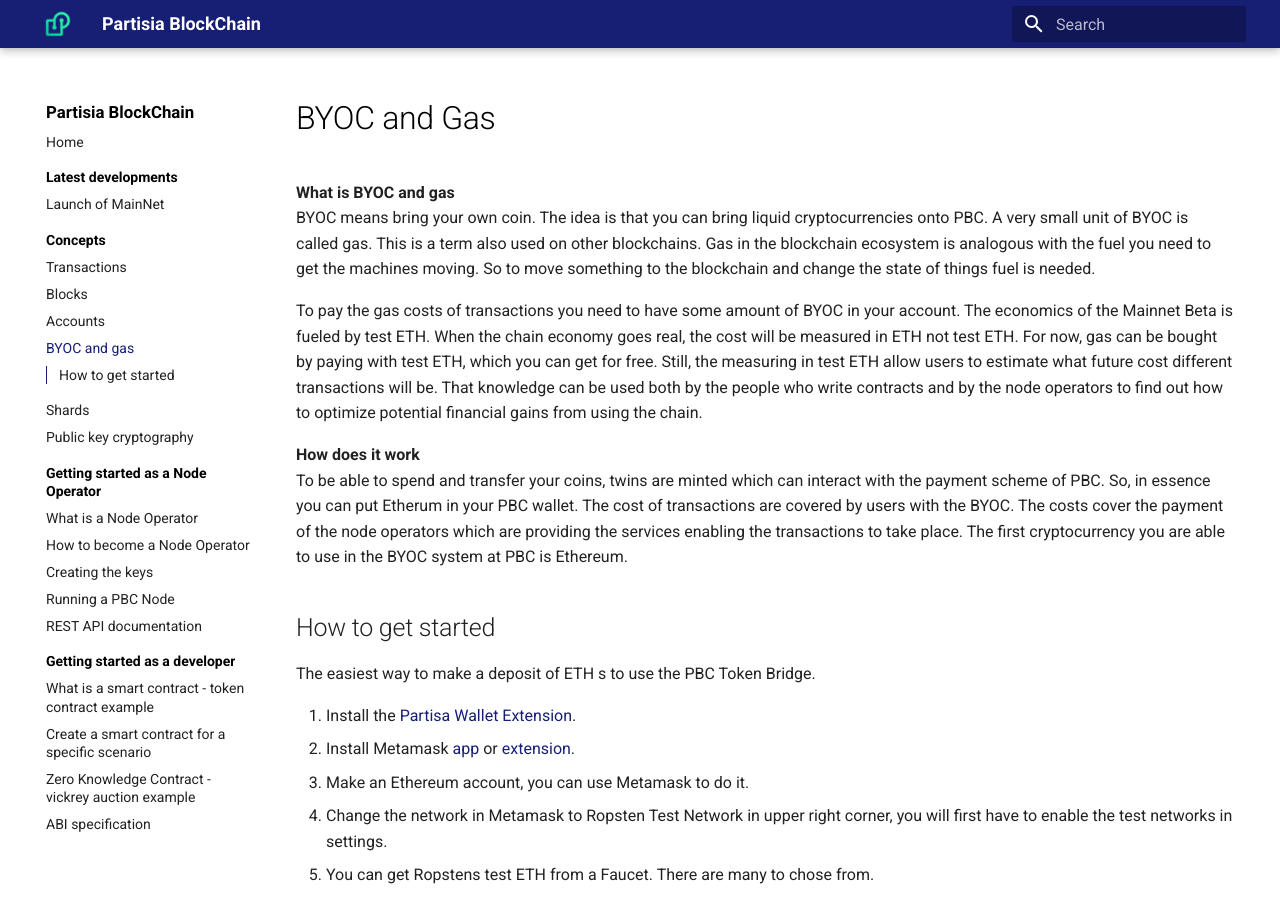
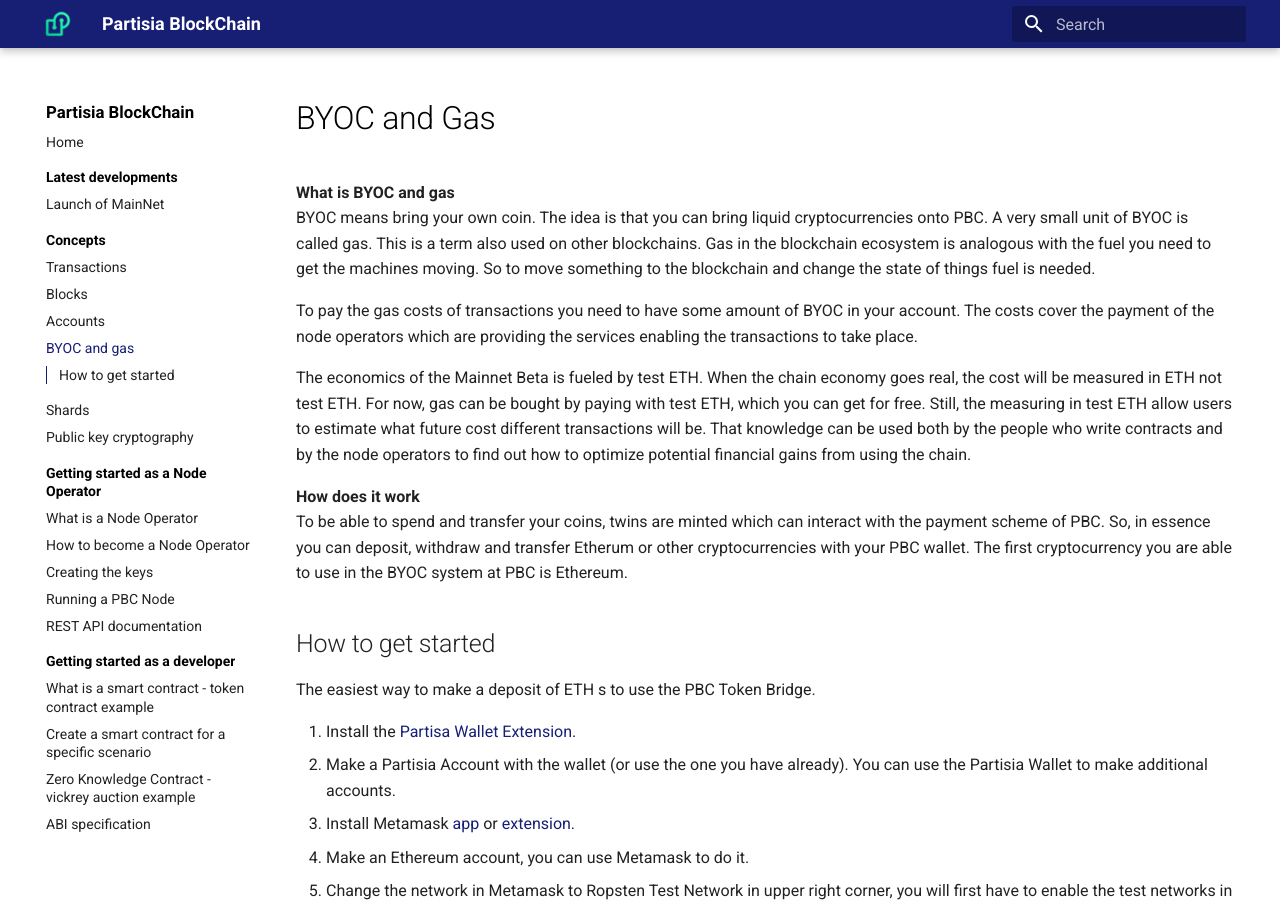
Before and after one commit to 0xSero/partisia-docs, an MkDocs documentation site: the page built from docs/byoc.md, in a window 1280 px wide and 900 px high. Built offline with MkDocs 1.6.1 and Material for MkDocs 9.7.7, drawn with Linux system fonts in a browser that asks for light colours; a script that is not in the unit is left out.

Commit message:
small correction

```diff
--- a/docs/byoc.md
+++ b/docs/byoc.md
@@ -3,10 +3,12 @@
 **What is BYOC and gas**
 BYOC means bring your own coin. The idea is that you can bring liquid cryptocurrencies onto PBC. A very small unit of BYOC is called gas. This is a term also used on other blockchains. Gas in the blockchain ecosystem is analogous with the fuel you need to get the machines moving. So to move something to the blockchain and change the state of things fuel is needed.
 
-To pay the gas costs of transactions you need to have some amount of BYOC in your account. The economics of the Mainnet Beta is fueled by test ETH. When the chain economy goes real, the cost will be measured in ETH not test ETH. For now, gas can be bought by paying with test ETH, which you can get for free. Still, the measuring in test ETH allow users to estimate what future cost different transactions will be. That knowledge can be used both by the people who write contracts and by the node operators to find out how to optimize potential financial gains from using the chain.
+To pay the gas costs of transactions you need to have some amount of BYOC in your account. The costs cover the payment of the node operators which are providing the services enabling the transactions to take place.
+
+The economics of the Mainnet Beta is fueled by test ETH. When the chain economy goes real, the cost will be measured in ETH not test ETH. For now, gas can be bought by paying with test ETH, which you can get for free. Still, the measuring in test ETH allow users to estimate what future cost different transactions will be. That knowledge can be used both by the people who write contracts and by the node operators to find out how to optimize potential financial gains from using the chain.
 
 **How does it work**
-To be able to spend and transfer your coins, twins are minted which can interact with the payment scheme of PBC. So, in essence you can put Etherum in your PBC wallet. The cost of transactions are covered by users with the BYOC. The costs cover the payment of the node operators which are providing the services enabling the transactions to take place.
+To be able to spend and transfer your coins, twins are minted which can interact with the payment scheme of PBC. So, in essence you can deposit, withdraw and transfer Etherum or other cryptocurrencies with your PBC wallet.
 The first cryptocurrency you are able to use in the BYOC system at PBC is Ethereum.
 
 ## How to get started
@@ -15,11 +17,12 @@
 
 
 1. Install the [Partisa Wallet Extension](https://chrome.google.com/webstore/detail/partisia-wallet/gjkdbeaiifkpoencioahhcilildpjhgh).
-2. Install Metamask [app](https://metamask.io/) or [extension](https://chrome.google.com/webstore/detail/metamask/nkbihfbeogaeaoehlefnkodbefgpgknn).
-3. Make an Ethereum account, you can use Metamask to do it.
-4. Change the network in Metamask to Ropsten Test Network in upper right corner, you will first have to enable the test networks in settings.
-5. You can get Ropstens test ETH from a Faucet. There are many to chose from.
-6. Use the  [PBC Token bridge](https://bridge.mpcexplorer.com/) to transfer test ETH from the Ethereum account into the PBC account.
+2. Make a Partisia Account with the wallet (or use the one you have already). You can use the Partisia Wallet to make additional accounts.
+3. Install Metamask [app](https://metamask.io/) or [extension](https://chrome.google.com/webstore/detail/metamask/nkbihfbeogaeaoehlefnkodbefgpgknn).
+4. Make an Ethereum account, you can use Metamask to do it.
+5. Change the network in Metamask to Ropsten Test Network in upper right corner, you will first have to enable the test networks in settings.
+6. You can get Ropstens test ETH from a Faucet. There are many to chose from.
+7. Use the  [PBC Token bridge](https://bridge.mpcexplorer.com/) to transfer test ETH from the Ethereum account into the PBC account.
 
 You get a confirmation as seen below if the deposit is successful. Your gas balance in the wallet should now be positive. This means that you can deploy or interact with smart contracts on the blockchain. Read more about smart contracts [here](contract-development.md).
 
```
